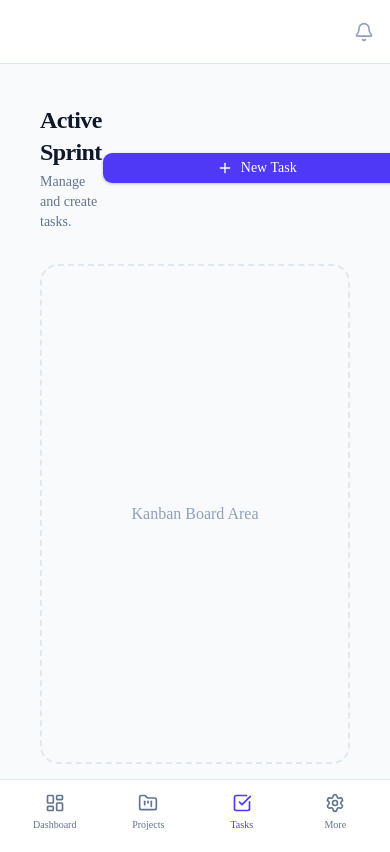
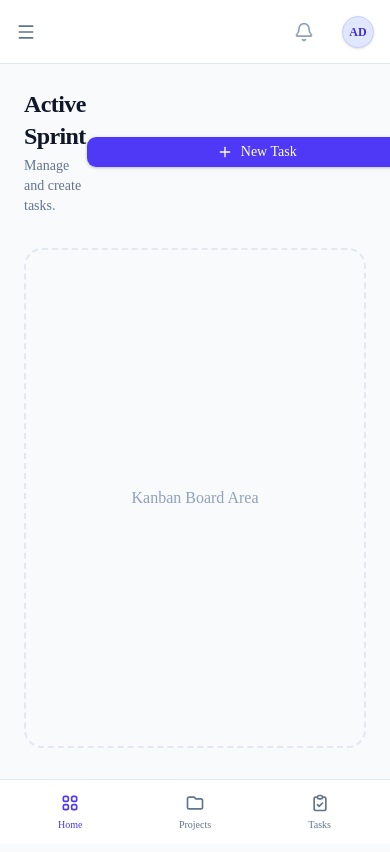
Before and after one commit to shaun4727/project-management-system-frontend, a Next.js app: page /tasks in a window 390 px wide. Built offline with nearby package versions, Linux system fonts and the light colour scheme.

Commit message:
login implemented successfully

```diff
--- a/actions/auth.actions.ts
+++ b/actions/auth.actions.ts
@@ -8,7 +8,10 @@ export async function loginAction(prevState: any, formData: FormData) {
 	const password = formData.get('password');
 
 	try {
-		const res = await fetch(`${process.env.NEXT_PUBLIC_API_URL}/api/v1/auth/login`, {
+		// Construct the full URL
+		const endpoint = `${process.env.NEXT_PUBLIC_API_URL}/api/v1/auth/login`;
+
+		const res = await fetch(endpoint, {
 			method: 'POST',
 			headers: { 'Content-Type': 'application/json' },
 			body: JSON.stringify({ email, password }),
@@ -17,23 +20,25 @@ export async function loginAction(prevState: any, formData: FormData) {
 		const data = await res.json();
 
 		if (!res.ok) {
-			// Return the error message to the client component
+			console.log('Backend rejected login:', data);
 			return { error: data.message || 'Invalid credentials. Please try again.' };
 		}
 
-		// Success! Securely store the JWT in an HTTP-only cookie
 		const cookieStore = await cookies();
 		cookieStore.set('mpms_token', data.token, {
 			httpOnly: true,
 			secure: process.env.NODE_ENV === 'production',
 			sameSite: 'lax',
 			path: '/',
-			maxAge: 60 * 60 * 24 * 7, // 1 week validity
+			maxAge: 60 * 60 * 24 * 7,
 		});
 	} catch (error) {
-		return { error: 'A network error occurred. Is the backend running?' };
+		// 2. Log the ACTUAL error causing the crash to the terminal
+		console.error('--- FETCH ERROR CAUGHT ---');
+		console.error(error);
+		return { error: 'A network error occurred. Check server logs.' };
 	}
 
-	// Redirect must happen OUTSIDE the try/catch block in Next.js
+	// Redirect must happen OUTSIDE the try/catch block
 	redirect('/dashboard');
 }
--- /dev/null
+++ b/app/(dashboard)/layout.tsx
@@ -0,0 +1,97 @@
+import { Sidebar } from '@/components/shared/sidebar/Sidebar';
+import { Bell, Menu, Plus, Search } from 'lucide-react';
+import Link from 'next/link';
+import { ReactNode } from 'react';
+
+export default function DashboardLayout({ children }: { children: ReactNode }) {
+	return (
+		// flex-1 ensures it fills the flex flex-col body from your RootLayout
+		<div className="flex flex-1 h-full bg-[#f8fafc] text-slate-900 overflow-hidden font-sans">
+			{/* 1. DESKTOP SIDEBAR (Server Component or Static) */}
+			<Sidebar />
+
+			<div className="flex-1 flex flex-col min-w-0 overflow-hidden">
+				{/* 2. TOP NAVIGATION BAR */}
+				<header className="h-16 bg-white border-b border-slate-200 flex items-center justify-between px-4 sm:px-6 lg:px-8 shrink-0 z-10">
+					<div className="flex-1 flex items-center gap-4">
+						{/* Mobile Menu Trigger (Visible only on small screens) */}
+						<button className="md:hidden p-2 -ml-2 text-slate-500 hover:text-slate-700 rounded-lg hover:bg-slate-50">
+							<Menu className="h-5 w-5" />
+						</button>
+
+						{/* Global Search */}
+						<div className="hidden sm:flex relative w-64 md:w-80">
+							<Search className="absolute left-3 top-1/2 -translate-y-1/2 h-4 w-4 text-slate-400" />
+							<input
+								type="text"
+								placeholder="Search projects, tasks..."
+								className="w-full pl-9 pr-4 py-2 bg-slate-50 border border-slate-200 rounded-lg text-sm focus:outline-none focus:ring-2 focus:ring-indigo-500/20 focus:border-indigo-500 transition-all shadow-sm"
+							/>
+						</div>
+					</div>
+
+					{/* Right Side Actions & Profile */}
+					<div className="flex items-center gap-3 sm:gap-4">
+						<button className="text-slate-400 hover:text-slate-600 p-2 rounded-full hover:bg-slate-50 transition-colors">
+							<Bell className="h-5 w-5" />
+						</button>
+						<button className="hidden sm:flex items-center gap-2 bg-indigo-600 text-white px-4 py-2 rounded-lg text-sm font-medium hover:bg-indigo-700 transition-colors shadow-sm">
+							<Plus className="h-4 w-4" /> New Project
+						</button>
+						<div className="h-8 w-8 rounded-full bg-indigo-100 border border-indigo-200 flex items-center justify-center text-indigo-700 font-bold text-xs ml-2 shadow-sm cursor-pointer">
+							AD
+						</div>
+					</div>
+				</header>
+
+				{/* 3. MAIN CONTENT AREA */}
+				<main className="flex-1 overflow-y-auto pb-20 md:pb-0 relative">{children}</main>
+			</div>
+
+			{/* 4. MOBILE BOTTOM NAVIGATION (Matches your Image 10 requirement) */}
+			<nav className="md:hidden fixed bottom-0 w-full bg-white border-t border-slate-200 pb-safe z-50">
+				<div className="flex items-center justify-around h-16 px-2">
+					<Link
+						href="/dashboard"
+						className="flex flex-col items-center justify-center w-full h-full space-y-1 text-indigo-600"
+					>
+						<svg className="h-5 w-5" fill="none" viewBox="0 0 24 24" stroke="currentColor" strokeWidth={2}>
+							<path
+								strokeLinecap="round"
+								strokeLinejoin="round"
+								d="M4 6a2 2 0 012-2h2a2 2 0 012 2v2a2 2 0 01-2 2H6a2 2 0 01-2-2V6zM14 6a2 2 0 012-2h2a2 2 0 012 2v2a2 2 0 01-2 2h-2a2 2 0 01-2-2V6zM4 16a2 2 0 012-2h2a2 2 0 012 2v2a2 2 0 01-2 2H6a2 2 0 01-2-2v-2zM14 16a2 2 0 012-2h2a2 2 0 012 2v2a2 2 0 01-2 2h-2a2 2 0 01-2-2v-2z"
+							/>
+						</svg>
+						<span className="text-[10px] font-medium">Home</span>
+					</Link>
+					<Link
+						href="/projects"
+						className="flex flex-col items-center justify-center w-full h-full space-y-1 text-slate-500 hover:text-slate-900"
+					>
+						<svg className="h-5 w-5" fill="none" viewBox="0 0 24 24" stroke="currentColor" strokeWidth={2}>
+							<path
+								strokeLinecap="round"
+								strokeLinejoin="round"
+								d="M3 7v10a2 2 0 002 2h14a2 2 0 002-2V9a2 2 0 00-2-2h-6l-2-2H5a2 2 0 00-2 2z"
+							/>
+						</svg>
+						<span className="text-[10px] font-medium">Projects</span>
+					</Link>
+					<Link
+						href="/tasks"
+						className="flex flex-col items-center justify-center w-full h-full space-y-1 text-slate-500 hover:text-slate-900"
+					>
+						<svg className="h-5 w-5" fill="none" viewBox="0 0 24 24" stroke="currentColor" strokeWidth={2}>
+							<path
+								strokeLinecap="round"
+								strokeLinejoin="round"
+								d="M9 5H7a2 2 0 00-2 2v12a2 2 0 002 2h10a2 2 0 002-2V7a2 2 0 00-2-2h-2M9 5a2 2 0 002 2h2a2 2 0 002-2M9 5a2 2 0 012-2h2a2 2 0 012 2m-6 9l2 2 4-4"
+							/>
+						</svg>
+						<span className="text-[10px] font-medium">Tasks</span>
+					</Link>
+				</div>
+			</nav>
+		</div>
+	);
+}
--- a/app/layout.tsx
+++ b/app/layout.tsx
@@ -1,6 +1,3 @@
-import { NavBar } from '@/components/shared/navbar/NavBar';
-import { MobileNav } from '@/components/shared/navbar/mobile-nav';
-import { Sidebar } from '@/components/shared/sidebar/Sidebar';
 import type { Metadata } from 'next';
 import { Geist, Geist_Mono } from 'next/font/google';
 import './globals.css';
@@ -27,25 +24,7 @@ export default function RootLayout({
 }>) {
 	return (
 		<html lang="en" className={`${geistSans.variable} ${geistMono.variable} h-full antialiased`}>
-			<body className="min-h-full flex flex-col">
-				<div className="flex h-screen bg-[#f8fafc] text-slate-900 overflow-hidden font-sans">
-					{/* 1. DESKTOP SIDEBAR */}
-					<Sidebar />
-
-					<div className="flex-1 flex flex-col min-w-0">
-						{/* 2. TOP Navigation Bar (Search & Actions) */}
-						{/* navbar goes here */}
-						<NavBar />
-						{/* 3. MAIN CONTENT AREA */}
-						<main className="flex-1 overflow-y-auto pb-20 md:pb-0">
-							<div className="max-w-7xl mx-auto p-4 sm:p-6 lg:p-8">{children}</div>
-						</main>
-					</div>
-
-					{/* 4. MOBILE BOTTOM NAV */}
-					<MobileNav />
-				</div>
-			</body>
+			<body className="min-h-full flex flex-col">{children}</body>
 		</html>
 	);
 }
--- /dev/null
+++ b/app/login/page.tsx
@@ -0,0 +1,11 @@
+import { LoginForm } from '@/features/auth/components/login-form';
+
+export const page = async () => {
+	return (
+		<main className="min-h-screen flex items-center justify-center bg-slate-50 px-4">
+			<LoginForm />
+		</main>
+	);
+};
+
+export default page;
--- a/proxy.ts
+++ b/proxy.ts
@@ -1,28 +1,41 @@
 import type { NextRequest } from 'next/server';
 import { NextResponse } from 'next/server';
 
-export function middleware(request: NextRequest) {
+export function proxy(request: NextRequest) {
 	const token = request.cookies.get('mpms_token')?.value;
 	const { pathname } = request.nextUrl;
 
-	const isAuthRoute = pathname.startsWith('/login') || pathname.startsWith('/register');
-	const isProtectedRoute =
-		pathname.startsWith('/dashboard') || pathname.startsWith('/projects') || pathname.startsWith('/tasks');
+	// Define routes that are meant for unauthenticated users
+	// Since login is at the root, we check for exact match of '/'
+	const isAuthRoute = pathname === '/login' || pathname.startsWith('/register');
 
-	// If trying to access a protected route without a token, redirect to login
-	if (isProtectedRoute && !token) {
+	// 1. Unauthenticated users trying to access ANY protected route
+	if (!token && !isAuthRoute) {
+		// Redirect them back to the root (login page)
 		return NextResponse.redirect(new URL('/login', request.url));
 	}
 
-	// If logged in and trying to access login page, redirect to dashboard
-	if (isAuthRoute && token) {
-		return NextResponse.redirect(new URL('/dashboard', request.url));
+	// 2. Authenticated users trying to access the login/register pages
+	if (token && isAuthRoute) {
+		// Redirect them straight into the app
+		return NextResponse.redirect(new URL('/', request.url));
 	}
 
+	// 3. Allow request to proceed (authenticated user on protected route, or unauthenticated on auth route)
 	return NextResponse.next();
 }
 
-// Specify which routes this middleware should run on
+// Config: Run on ALL paths EXCEPT static files and internal Next.js APIs
 export const config = {
-	matcher: ['/dashboard/:path*', '/projects/:path*', '/tasks/:path*', '/login', '/register'],
+	matcher: [
+		/*
+		 * Match all request paths except for the ones starting with:
+		 * - api (API routes)
+		 * - _next/static (static files)
+		 * - _next/image (image optimization files)
+		 * - favicon.ico (favicon file)
+		 * - public folder assets (e.g. avatar.jpg)
+		 */
+		'/((?!api|_next/static|_next/image|favicon.ico|.*\\.(?:svg|png|jpg|jpeg|gif|webp)$).*)',
+	],
 };
```
